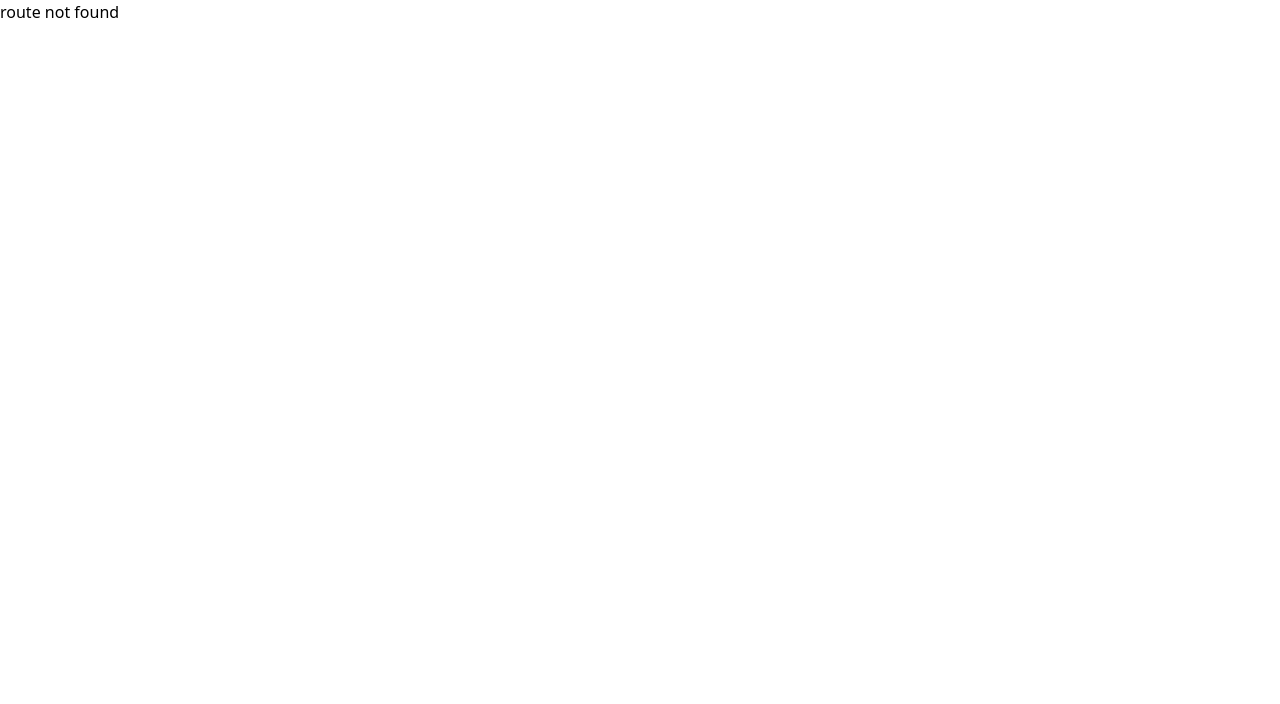
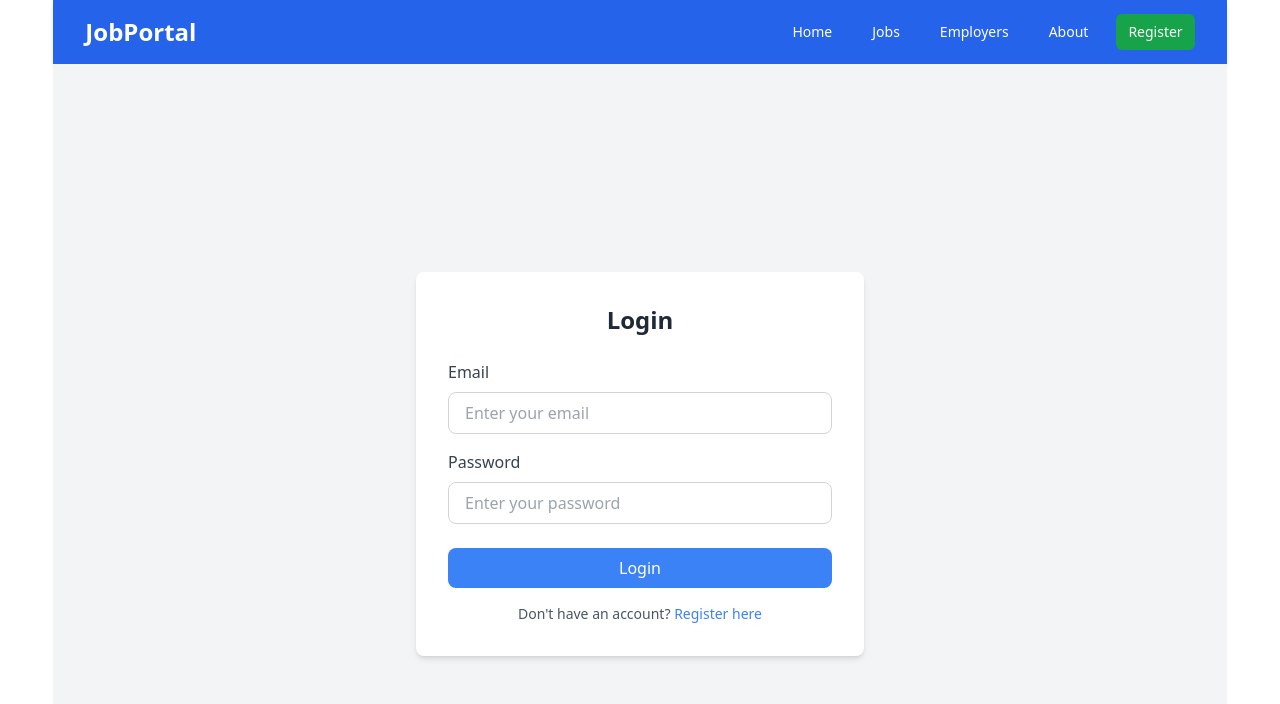
Before and after one commit to BD-Arfat/job-portal, a React (Vite) app: page /login in a window 1280 px wide. Before the commit this address had no page. Shown: the top 704 px of the page. Built offline with nearby package versions, Linux system fonts and the light colour scheme.

Commit message:
add firebase project

```diff
--- a/package.json
+++ b/package.json
@@ -11,6 +11,7 @@
   },
   "dependencies": {
     "animate.css": "^4.1.1",
+    "firebase": "^11.1.0",
     "react": "^18.3.1",
     "react-dom": "^18.3.1",
     "react-router-dom": "^7.0.2"
--- /dev/null
+++ b/src/Firebase/firebase.init.js
@@ -0,0 +1,20 @@
+// Import the functions you need from the SDKs you need
+import { initializeApp } from "firebase/app";
+import { getAuth } from "firebase/auth";
+// TODO: Add SDKs for Firebase products that you want to use
+// https://firebase.google.com/docs/web/setup#available-libraries
+
+// Your web app's Firebase configuration
+const firebaseConfig = {
+  apiKey: "AIzaSyD-N2M_s30IHdN9WMVhKRnyp17bsQ4XpEE",
+  authDomain: "job-portal-3444a.firebaseapp.com",
+  projectId: "job-portal-3444a",
+  storageBucket: "job-portal-3444a.firebasestorage.app",
+  messagingSenderId: "298776612706",
+  appId: "1:298776612706:web:83d47f1294ba7ca56fa63b",
+};
+
+// Initialize Firebase
+const app = initializeApp(firebaseConfig);
+const auth = getAuth(app);
+export default auth;
--- a/src/Form/LoginForm.jsx
+++ b/src/Form/LoginForm.jsx
@@ -1,7 +1,69 @@
 import React from "react";
+import { Link } from "react-router-dom";
 
 const LoginForm = () => {
-  return <div></div>;
+  return (
+    <div>
+      <div className="flex items-center justify-center min-h-screen bg-gray-100">
+        <div className="bg-white p-8 rounded-lg shadow-md w-full max-w-md">
+          <h2 className="text-2xl font-bold text-center mb-6 text-gray-800">
+            Login
+          </h2>
+          <form>
+            {/* Email Field */}
+            <div className="mb-4">
+              <label
+                htmlFor="email"
+                className="block text-gray-700 font-medium mb-2"
+              >
+                Email
+              </label>
+              <input
+                type="email"
+                name="email"
+                placeholder="Enter your email"
+                className="w-full px-4 py-2 border border-gray-300 rounded-lg focus:outline-none focus:ring-2 focus:ring-blue-500"
+                required
+              />
+            </div>
+
+            {/* Password Field */}
+            <div className="mb-6">
+              <label
+                htmlFor="password"
+                className="block text-gray-700 font-medium mb-2"
+              >
+                Password
+              </label>
+              <input
+                type="password"
+                name="password"
+                placeholder="Enter your password"
+                className="w-full px-4 py-2 border border-gray-300 rounded-lg focus:outline-none focus:ring-2 focus:ring-blue-500"
+                required
+              />
+            </div>
+
+            {/* Login Button */}
+            <button
+              type="submit"
+              className="w-full bg-blue-500 text-white py-2 px-4 rounded-lg hover:bg-blue-600 focus:outline-none focus:ring-2 focus:ring-blue-400"
+            >
+              Login
+            </button>
+          </form>
+
+          {/* Redirect to Register */}
+          <p className="text-sm text-gray-600 text-center mt-4">
+            Don't have an account?{" "}
+            <Link to={"/register"} className="text-blue-500 hover:underline">
+              Register here
+            </Link>
+          </p>
+        </div>
+      </div>
+    </div>
+  );
 };
 
 export default LoginForm;
--- a/src/Form/RegisterForm.jsx
+++ b/src/Form/RegisterForm.jsx
@@ -1,7 +1,47 @@
-import React from "react";
+import React, { useState } from "react";
 import { Link } from "react-router-dom";
 
 const RegisterForm = () => {
+  const [passwordError, setPasswordError] = useState("");
+
+  const validatePassword = (password) => {
+    const minLength = /.{6,}/; // কমপক্ষে ৬ ডিজিট
+    const uppercase = /[A-Z]/; // বড় হাতের অক্ষর
+    const number = /\d/; // সংখ্যা
+    const specialChar = /[!@#$%^&*(),.?":{}|<>]/; // স্পেশাল ক্যারেক্টার
+
+    if (!minLength.test(password)) {
+      return "Password must be at least 6 characters long.";
+    }
+    if (!uppercase.test(password)) {
+      return "Password must contain at least one uppercase letter.";
+    }
+    if (!number.test(password)) {
+      return "Password must contain at least one number.";
+    }
+    if (!specialChar.test(password)) {
+      return "Password must contain at least one special character.";
+    }
+    return "";
+  };
+
+  const handleRegister = (e) => {
+    e.preventDefault();
+    const email = e.target.email.value;
+    const password = e.target.password.value;
+    const name = e.target.name.value;
+    const form = { name, email, password };
+
+    // const error = validatePassword(password);
+    // if (error) {
+    //   setPasswordError(error);
+    // } else {
+    //   setPasswordError("");
+    //   console.log("Registration successful:", form);
+    //   // এখানে API কল বা ফর্ম সাবমিট করতে পারেন
+    // }
+  };
+
   return (
     <div>
       <div className="flex items-center justify-center min-h-screen bg-gray-100">
@@ -9,7 +49,7 @@ const RegisterForm = () => {
           <h2 className="text-2xl font-bold text-center mb-6 text-gray-800">
             Register
           </h2>
-          <form>
+          <form onSubmit={handleRegister}>
             <div className="mb-4">
               <label
                 htmlFor="name"
@@ -19,7 +59,7 @@ const RegisterForm = () => {
               </label>
               <input
                 type="text"
-                name="text"
+                name="name"
                 required
                 placeholder="Enter your full name"
                 className="w-full px-4 py-2 border border-gray-300 rounded-lg focus:outline-none focus:ring-2 focus:ring-blue-500"
@@ -54,6 +94,9 @@ const RegisterForm = () => {
                 placeholder="Enter your password"
                 className="w-full px-4 py-2 border border-gray-300 rounded-lg focus:outline-none focus:ring-2 focus:ring-blue-500"
               />
+              {passwordError && (
+                <p className="text-red-500 text-sm mt-2">{passwordError}</p>
+              )}
             </div>
             <div className="mb-6">
               <label
@@ -65,6 +108,7 @@ const RegisterForm = () => {
               <input
                 type="password"
                 name="confirmPassword"
+                required
                 placeholder="Confirm your password"
                 className="w-full px-4 py-2 border border-gray-300 rounded-lg focus:outline-none focus:ring-2 focus:ring-blue-500"
               />
--- a/src/Router/Router.jsx
+++ b/src/Router/Router.jsx
@@ -3,6 +3,7 @@ import { createBrowserRouter } from "react-router-dom";
 import Home from "../Pages/Home/Home";
 import MainLayouts from "../Layouts/MainLayouts/MainLayouts";
 import RegisterForm from "../Form/RegisterForm";
+import LoginForm from "../Form/LoginForm";
 
 const Router = createBrowserRouter([
   {
@@ -12,6 +13,7 @@ const Router = createBrowserRouter([
     children: [
       { path: "/", element: <Home></Home> },
       { path: "/register", element: <RegisterForm></RegisterForm> },
+      { path: "/login", element: <LoginForm></LoginForm> },
     ],
   },
 ]);
```
Also changed, not shown: 1 other file (tests, documents, lock files or other folders).
